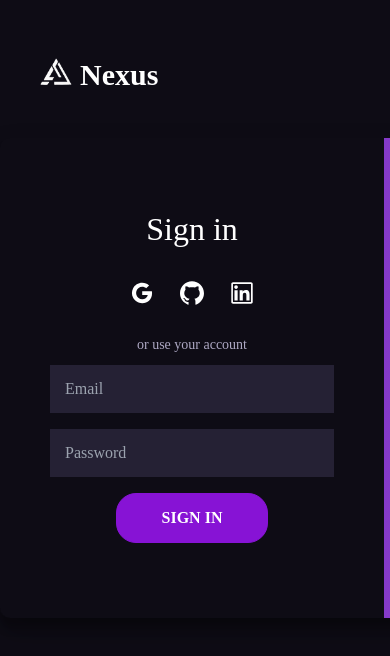
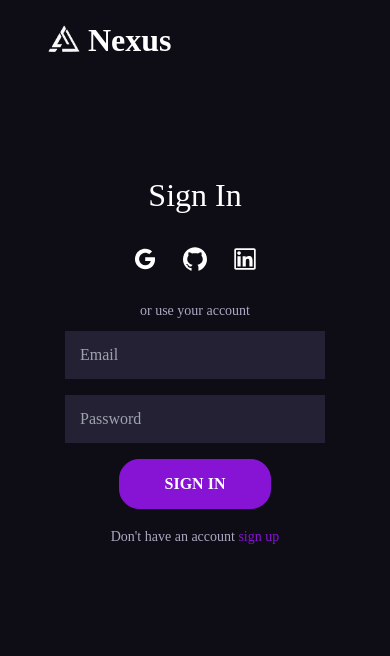
Before and after one commit to Mlika-Gaith/modern-react-template, a React (Vite) app: page /sign-in in a window 390 px wide. Shown: the top 656 px of the page. Built offline with nearby package versions, Linux system fonts and the light colour scheme; a web font is replaced by a local one.

Commit message:
Adjust sign in page to small screens

```diff
--- a/src/components/form.tsx
+++ b/src/components/form.tsx
@@ -2,28 +2,30 @@ import { useState } from "react";
 import { FormButton } from "./buttons";
 import SignInForm from "./sign-in-form";
 import SignUpForm from "./sign-up-form";
-
+import useScreenWidth from "../hooks/use-screen-width";
 
 const Form = () => {
   const [isRightPanelActive, setIsRightPanelActive] = useState(false);
+  const width = useScreenWidth();
 
   const onBtnClick = () => {
     setIsRightPanelActive(!isRightPanelActive);
   };
 
   return (
-    <div className="flex items-center justify-center flex-col mx-auto mb-0">
+    <div className="flex items-center justify-center flex-col mx-auto mb-0 mt-10">
       <div
         className="relative rounded-[10px] overflow-hidden
-        w-[768px] max-w-full min-h-[480px]
-        shadow-[0_14px_28px_rgba(0,0,0,0.25),_0_10px_10px_rgba(0,0,0,0.22)]"
+        w-[768px] max-md:w-[360px] max-w-full min-h-[480px]
+        shadow-2xl bg-n-7 max-md:shadow-none max-md:bg-transparent"
       >
         {/** First Form */}
-        <SignInForm isRightPanelActive={isRightPanelActive}/>
+        <SignInForm isRightPanelActive={isRightPanelActive} onClick={onBtnClick}/>
         {/** Second Form */}
-        <SignUpForm isRightPanelActive={isRightPanelActive}/>
+        <SignUpForm isRightPanelActive={isRightPanelActive} onClick={onBtnClick}/>
 
         {/**Overlay container */}
+        {width >= 784 && (
           <div
             className={`
           absolute top-0 left-1/2 w-1/2 h-full overflow-hidden transition-transform duration-500 ease-in-out z-[100]
@@ -48,9 +50,13 @@ const Form = () => {
               >
                 <h1 className="h3 m-0">Welcome Back</h1>
                 <p className="text-[14px] font-extralight leading-5 letter tracking-[0.5px] mr-0 mt-[20px] mb-[30px]">
-                To keep connected with us please login with your personal info
+                  To keep connected with Nexus please login with your personal info
                 </p>
-              <FormButton className="bg-transparent" text="Sign In" onClick={onBtnClick}/>
+                <FormButton
+                  className="bg-transparent ring-1 ring-purple-900"
+                  text="Sign In"
+                  onClick={onBtnClick}
+                />
               </div>
               {/** Right overlay panel*/}
               <div
@@ -63,10 +69,15 @@ const Form = () => {
                 <p className="text-[14px] font-extralight leading-5 letter tracking-[0.5px] mr-0 mt-[20px] mb-[30px]">
                   Enter your personal details and start journey with us
                 </p>
-              <FormButton className="bg-transparent" text="Sign Up" onClick={onBtnClick}/>
+                <FormButton
+                  className="bg-transparent ring-1 ring-purple-600"
+                  text="Sign Up"
+                  onClick={onBtnClick}
+                />
               </div>
             </div>
           </div>
+        )}
       </div>
     </div>
   );
--- a/src/components/sign-in-form.tsx
+++ b/src/components/sign-in-form.tsx
@@ -5,9 +5,11 @@ import {
 } from "@ant-design/icons";
 import FormInput from "./form-input";
 import { FormButton } from "./buttons";
+import useScreenWidth from "../hooks/use-screen-width";
 
 type Props = {
-    isRightPanelActive: boolean
+  isRightPanelActive: boolean;
+  onClick: () => void;
 };
 
 const OAUTH_OPTIONS: React.ReactElement[] = [
@@ -16,19 +18,21 @@ const OAUTH_OPTIONS: React.ReactElement[] = [
   <LinkedinOutlined />,
 ];
 
-
-const SignInForm = ({isRightPanelActive}: Props) => {
+const SignInForm = ({ isRightPanelActive, onClick }: Props) => {
+  const width = useScreenWidth();
   return (
     <div
       className={`
             absolute
             top-0 h-full transition-all duration-500 ease-in-out
-            left-0 w-1/2 z-2 opacity-1 ${
-              isRightPanelActive ? "translate-x-[100%] opacity-0" : "translate-x-0"
+            left-0 w-1/2 max-md:w-full z-5 opacity-1 ${
+              isRightPanelActive
+                ? "translate-x-[50%] opacity-0 z-2"
+                : "translate-x-0"
             }`}
     >
       <form className="flex items-center justify-center flex-col py-0 px-[50px] h-full text-center">
-        <h1 className="h3 m-0">Sign in</h1>
+        <h1 className="h3 m-0">Sign In</h1>
         <div className="my-[20px] mx-0">
           {OAUTH_OPTIONS.map((item, index) => (
             <a
@@ -42,9 +46,15 @@ const SignInForm = ({isRightPanelActive}: Props) => {
           ))}
         </div>
         <span className="text-n-3 text-[14px]">or use your account</span>
-        <FormInput type="email" placeholder="Email"/>
-        <FormInput type="password" placeholder="Password"/>
-        <FormButton text="Sign in"/>
+        <FormInput type="email" placeholder="Email" />
+        <FormInput type="password" placeholder="Password" />
+        <FormButton text="Sign in" />
+        {width < 784 && (
+          <p className="text-n-3 font-extralight text-[14px] mt-2">
+            Don't have an account{" "}
+            <span className="no-underline text-brand-purple cursor-pointer" onClick={onClick}>sign up</span>
+          </p>
+        )}
       </form>
     </div>
   );
--- a/src/components/sign-in.tsx
+++ b/src/components/sign-in.tsx
@@ -5,21 +5,27 @@ import Form from "./form";
 const SignIn = () => {
   return (
     <div
-      className="min-h-screen fixed top-0 bottom-0 left-0
-    right-0 overflow-hidden bg-brand-background"
+      className="min-h-screen bg-brand-background"
     >
-      <div className="h-full flex flex-col justify-center max-sm:h-[80%]">
-        <div className="size-full h-[12%] px-10">
-          <Link
-            to="/"
-            className=" text-n-1 no-underline
-        font-bold text-3xl flex"
+      <div className="h-full flex flex-col justify-center">
+        <nav
+          className="h-[80px] flex justify-center items-center text-[1.1rem] sticky
+        top-0 z-[9999] "
+        >
+          <div
+            className="flex justify-between h-[80px] z-1 w-full py-0 px-[24px]
+          max-w-[1100px]"
           >
-            <img src={Logo} alt="Nexus-Logo" className="h-8 w-8 mr-2" />
-            <p>Nexus</p>
-          </Link>
-        </div>
-
+            <Link
+              to="/"
+              className="text-n-1 justify-self-start cursor-pointer text-[2rem]
+          flex items-center ml-[24px] font-bold"
+            >
+              <img src={Logo} alt="Nexus" className="h-8 w-8 mr-2" />
+              <p>Nexus</p>
+            </Link>
+          </div>
+        </nav>
         <Form />
       </div>
     </div>
--- a/src/components/sign-up-form.tsx
+++ b/src/components/sign-up-form.tsx
@@ -5,9 +5,11 @@ import {
 } from "@ant-design/icons";
 import FormInput from "./form-input";
 import { FormButton } from "./buttons";
+import useScreenWidth from "../hooks/use-screen-width";
 
 type Props = {
-    isRightPanelActive: boolean
+  isRightPanelActive: boolean;
+  onClick: () => void;
 };
 
 const OAUTH_OPTIONS: React.ReactElement[] = [
@@ -15,14 +17,18 @@ const OAUTH_OPTIONS: React.ReactElement[] = [
   <GithubOutlined />,
   <LinkedinOutlined />,
 ];
-const SignUpForm = ({isRightPanelActive}: Props) => {
+const SignUpForm = ({ isRightPanelActive, onClick }: Props) => {
+  const width = useScreenWidth();
+  console.log("FORM WIDTH: ", width);
   return (
     <div
       className={`
             absolute
             top-0 h-full transition-all duration-500 ease-in-out
-            left-0 w-[50%] z-2 opacity-0 ${
-              isRightPanelActive ? "translate-x-[100%] opacity-1 z-5 animate-show" : ""
+            left-0 w-[50%] max-md:w-full z-2 opacity-0 ${
+              isRightPanelActive
+                ? "translate-x-[100%] max-md:translate-x-0 opacity-1 z-5 animate-show"
+                : ""
             }
             `}
     >
@@ -37,17 +43,23 @@ const SignUpForm = ({isRightPanelActive}: Props) => {
               key={index}
               className="cursor-pointer inline-flex
                   items-center justify-center mt-0 mx-[5px]
-                  h-[40px] w-[40px] text-[1.5rem] hover:text-purple-orange"
+                  h-[40px] w-[40px] text-[1.5rem] hover:text-brand-purple"
             >
               {item}
             </a>
           ))}
         </div>
         <span className="text-n-3 text-[14px]">or use your account</span>
-        <FormInput type="text" placeholder="Name"/>
-        <FormInput type="email" placeholder="Email"/>
-        <FormInput type="password" placeholder="Password"/>
-        <FormButton text="Sign Up"/>
+        <FormInput type="text" placeholder="Name" />
+        <FormInput type="email" placeholder="Email" />
+        <FormInput type="password" placeholder="Password" />
+        <FormButton text="Sign Up" />
+        {width < 784 && (
+          <p className="text-n-3 font-extralight text-[14px] mt-2">
+            Already have an account ? {" "}
+            <span className="no-underline text-brand-purple cursor-pointer capitalize ml-2 mb-2" onClick={onClick}>sign in</span>
+          </p>
+        )}
       </form>
     </div>
   );
--- /dev/null
+++ b/src/hooks/use-screen-width.tsx
@@ -0,0 +1,13 @@
+import { useEffect, useState } from "react";
+
+const useScreenWidth = () => {
+  const [screenWidth, setScreenWidth] = useState(window.innerWidth);
+  useEffect(() => {
+    const handleResize = () => setScreenWidth(window.innerWidth);
+    window.addEventListener("resize", handleResize);
+    return () => window.removeEventListener("resize", handleResize);
+  });
+  return screenWidth
+};
+
+export default useScreenWidth;
```
Lines whose indentation alone changed are shown as unchanged.
